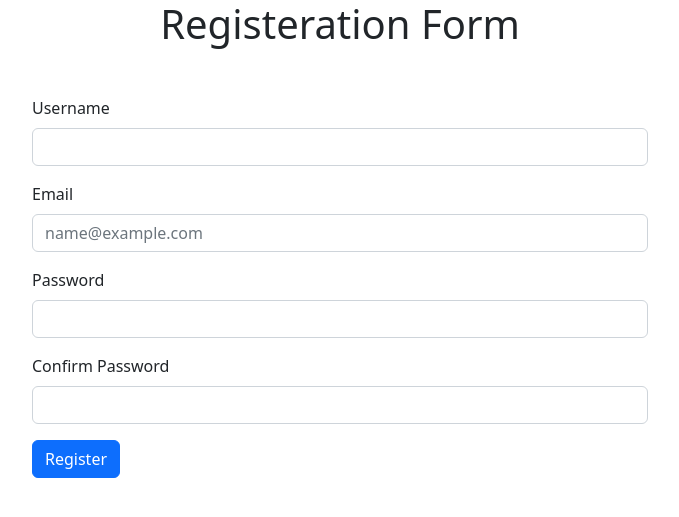
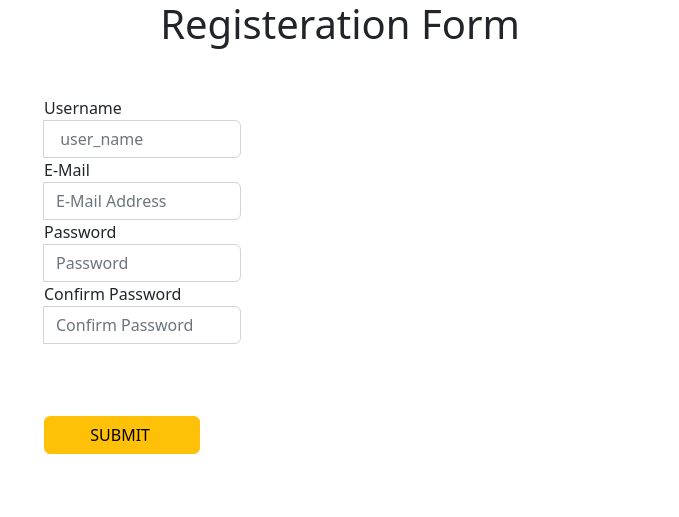
Before and after one commit to khaled5321/Group_01_Django_Blog, a Django app: page /register in a window 1280 px wide. Shown: the top 517 px of the page, without its empty margins (300-979 px from the left). Run offline with Django 4.2, Linux system fonts and the light colour scheme.

Commit message:
update repo

```diff
--- a/blog/user_interface/templates/user_interface/registeration.html
+++ b/blog/user_interface/templates/user_interface/registeration.html
@@ -12,27 +12,66 @@
             {% endfor %}
         </ul>
     {% endif %}
-    <div class="">
-        <div class="mb-3">
-            <label for="username" class="form-label">Username</label>
-            <input  type="text" class="form-control" id="username" name="username">
+    <div class="container">
+
+        <form class="well form-horizontal" action=" " method="post"  id="contact_form">
+    <fieldset>
+
+
+    <div class="form-group">
+      <label class="col-md-4 control-label">Username</label>
+      <div class="col-md-4 inputGroupContainer">
+      <div class="input-group">
+      <span class="input-group-addon"><i class="glyphicon glyphicon-user"></i></span>
+      <input name=" user_name" placeholder=" user_name" class="form-control"  type="text">
+        </div>
+      </div>
     </div>
 
-        <div class="mb-3">
-          <label for="email" class="form-label">Email</label>
-          <input type="email" class="form-control" id="email" name="email" placeholder="name@example.com">
+    <div class="form-group">
+        <label class="col-md-4 control-label">E-Mail</label>
+          <div class="col-md-4 inputGroupContainer">
+          <div class="input-group">
+              <span class="input-group-addon"><i class="glyphicon glyphicon-envelope"></i></span>
+        <input name="email" placeholder="E-Mail Address" class="form-control"  type="text">
+          </div>
+        </div>
       </div>
 
-        <div class="mb-3">
-            <label for="confirm" class="form-label">Password</label>
-            <input  type="password" class="form-control" id="confirm" name="password">
-        </div>
-        <div class="mb-3">
-            <label for="confirm_password" class="form-label">Confirm Password</label>
-            <input  type="password" class="form-control" id="confirm_password" name="confirm_password">
+
+    <div class="form-group">
+      <label class="col-md-4 control-label" >Password</label>
+        <div class="col-md-4 inputGroupContainer">
+        <div class="input-group">
+      <span class="input-group-addon"><i class="glyphicon glyphicon-user"></i></span>
+      <input name="password" placeholder="Password" class="form-control"  type="password">
         </div>
       </div>
-    <input type="submit" value="Register" class="btn btn-primary" />
+    </div>
+
+    <div class="form-group">
+      <label class="col-md-4 control-label" >Confirm Password</label>
+        <div class="col-md-4 inputGroupContainer">
+        <div class="input-group">
+      <span class="input-group-addon"><i class="glyphicon glyphicon-user"></i></span>
+      <input name="confirm_password" placeholder="Confirm Password" class="form-control"  type="password">
+        </div>
+      </div>
+    </div>
+
+
+
+
+    <div class="form-group">
+      <label class="col-md-4 control-label"></label>
+      <div class="col-md-4"><br>
+        &nbsp&nbsp&nbsp&nbsp&nbsp&nbsp&nbsp&nbsp&nbsp&nbsp&nbsp&nbsp&nbsp&nbsp<button type="submit" class="btn btn-warning" >&nbsp&nbsp&nbsp&nbsp&nbsp&nbsp&nbsp&nbspSUBMIT <span class="glyphicon glyphicon-send"></span>&nbsp&nbsp&nbsp&nbsp&nbsp&nbsp&nbsp&nbsp</button>
+      </div>
+    </div>
+
+    </fieldset>
     </form>
+    </div>
+        </div>
 
 {% endblock %}
```
Lines whose indentation alone changed are shown as unchanged.
